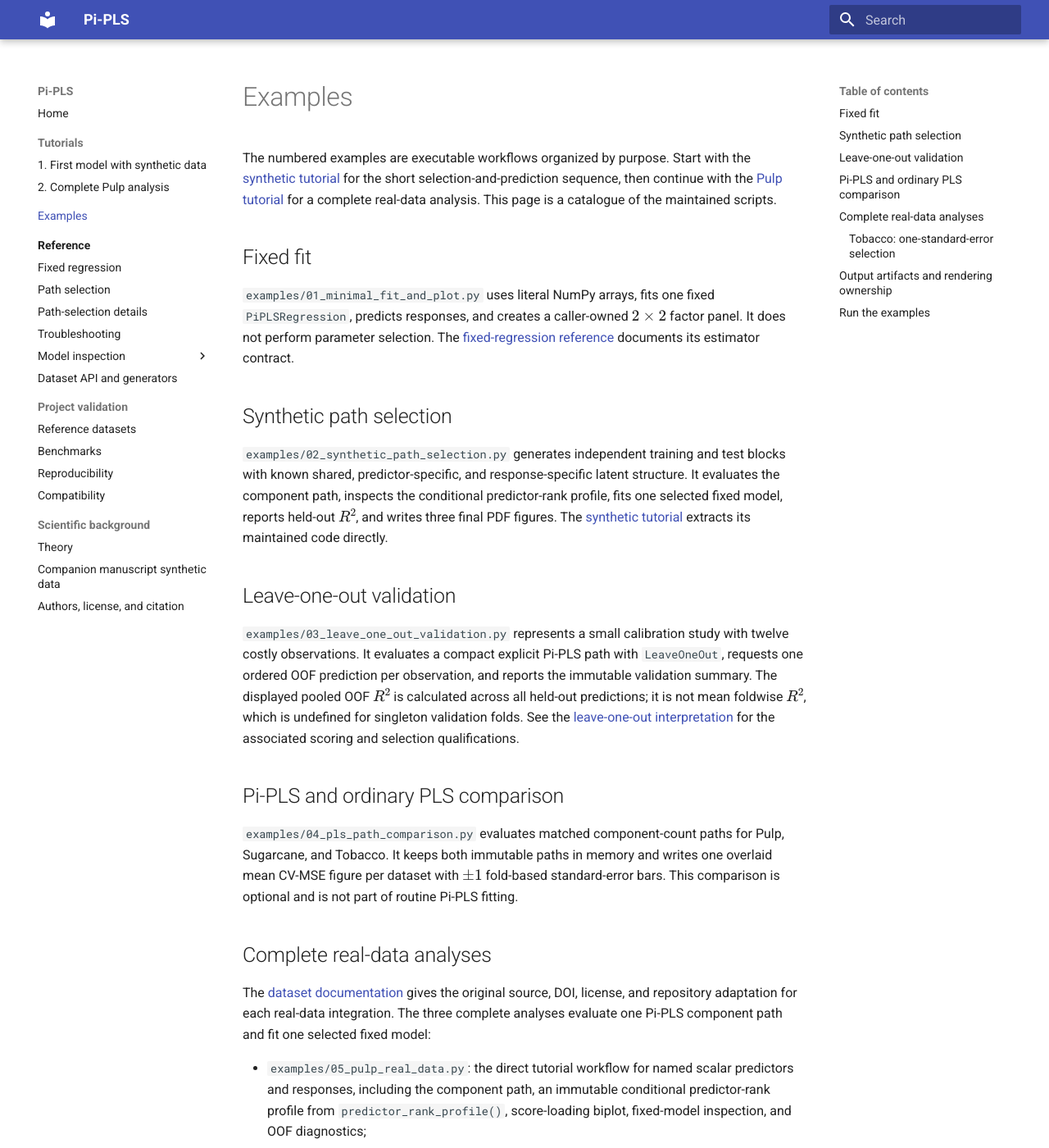
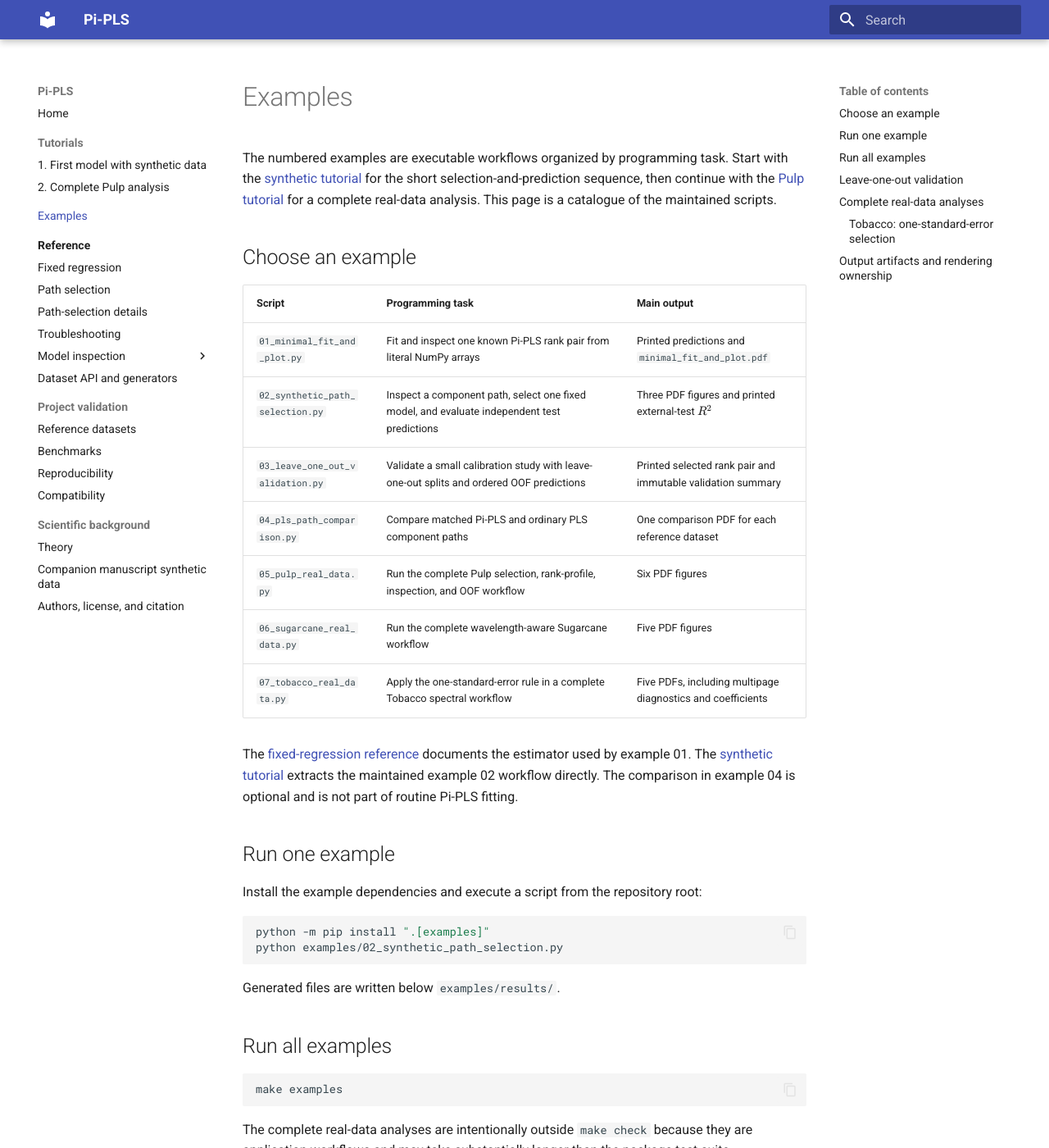
Before and after one commit to stefanlindstroem/pipls_private, an MkDocs documentation site: the page built from docs/examples.md, in a window 1280 px wide and 1400 px high. Shown: the whole window at 82% size. Built offline with MkDocs 1.6.1 and Material for MkDocs 9.7.7, drawn with Linux system fonts in a browser that asks for light colours; some of the changed text lies outside the part shown.

Commit message:
Improve the example catalogue

````diff
--- a/docs/examples.md
+++ b/docs/examples.md
@@ -1,24 +1,45 @@
 # Examples
 
-The numbered examples are executable workflows organized by purpose. Start with the
+The numbered examples are executable workflows organized by programming task. Start with the
 [synthetic tutorial](tutorials/synthetic.md) for the short selection-and-prediction sequence, then
 continue with the [Pulp tutorial](tutorials/pulp.md) for a complete real-data analysis. This page is
 a catalogue of the maintained scripts.
 
-## Fixed fit
+## Choose an example
 
-`examples/01_minimal_fit_and_plot.py` uses literal NumPy arrays, fits one fixed
-`PiPLSRegression`, predicts responses, and creates a caller-owned $2\times2$ factor panel. It does
-not perform parameter selection. The [fixed-regression reference](api/regression.md) documents
-its estimator contract.
+| Script | Programming task | Main output |
+|---|---|---|
+| `01_minimal_fit_and_plot.py` | Fit and inspect one known Pi-PLS rank pair from literal NumPy arrays | Printed predictions and `minimal_fit_and_plot.pdf` |
+| `02_synthetic_path_selection.py` | Inspect a component path, select one fixed model, and evaluate independent test predictions | Three PDF figures and printed external-test $R^2$ |
+| `03_leave_one_out_validation.py` | Validate a small calibration study with leave-one-out splits and ordered OOF predictions | Printed selected rank pair and immutable validation summary |
+| `04_pls_path_comparison.py` | Compare matched Pi-PLS and ordinary PLS component paths | One comparison PDF for each reference dataset |
+| `05_pulp_real_data.py` | Run the complete Pulp selection, rank-profile, inspection, and OOF workflow | Six PDF figures |
+| `06_sugarcane_real_data.py` | Run the complete wavelength-aware Sugarcane workflow | Five PDF figures |
+| `07_tobacco_real_data.py` | Apply the one-standard-error rule in a complete Tobacco spectral workflow | Five PDFs, including multipage diagnostics and coefficients |
 
-## Synthetic path selection
+The [fixed-regression reference](api/regression.md) documents the estimator used by example 01.
+The [synthetic tutorial](tutorials/synthetic.md) extracts the maintained example 02 workflow
+directly. The comparison in example 04 is optional and is not part of routine Pi-PLS fitting.
 
-`examples/02_synthetic_path_selection.py` generates independent training and test blocks with known
-shared, predictor-specific, and response-specific latent structure. It evaluates the component path,
-inspects the conditional predictor-rank profile, fits one selected fixed model, reports held-out
-$R^2$, and writes three final PDF figures. The [synthetic tutorial](tutorials/synthetic.md) extracts
-its maintained code directly.
+## Run one example
+
+Install the example dependencies and execute a script from the repository root:
+
+```bash
+python -m pip install ".[examples]"
+python examples/02_synthetic_path_selection.py
+```
+
+Generated files are written below `examples/results/`.
+
+## Run all examples
+
+```bash
+make examples
+```
+
+The complete real-data analyses are intentionally outside `make check` because they are application
+workflows and may take substantially longer than the package test suite.
 
 ## Leave-one-out validation
 
@@ -29,13 +50,6 @@ OOF $R^2$ is calculated across all held-out predictions; it is not mean foldwise
 undefined for singleton validation folds. See the
 [leave-one-out interpretation](path_analysis.md#leave-one-out-interpretation) for the associated
 scoring and selection qualifications.
-
-## Pi-PLS and ordinary PLS comparison
-
-`examples/04_pls_path_comparison.py` evaluates matched component-count paths for Pulp, Sugarcane,
-and Tobacco. It keeps both immutable paths in memory and writes one overlaid mean CV-MSE figure per
-dataset with $\pm 1$ fold-based standard-error bars. This comparison is optional and is not part
-of routine Pi-PLS fitting.
 
 ## Complete real-data analyses
 
@@ -84,13 +98,3 @@ array-to-Matplotlib boundary.
 The Pulp tutorial extracts its checked snippets directly from `examples/05_pulp_real_data.py`.
 The sole module under `examples/_support/` evaluates the nontrivial fold-local ordinary-PLS path for
 example 04. It is not required for ordinary estimator use.
-
-## Run the examples
-
-```bash
-python -m pip install ".[examples]"
-make examples
-```
-
-The complete real-data analyses are intentionally outside `make check` because they are application
-workflows and may take substantially longer than the package test suite.
````
Also changed, not shown: 1 other file.
